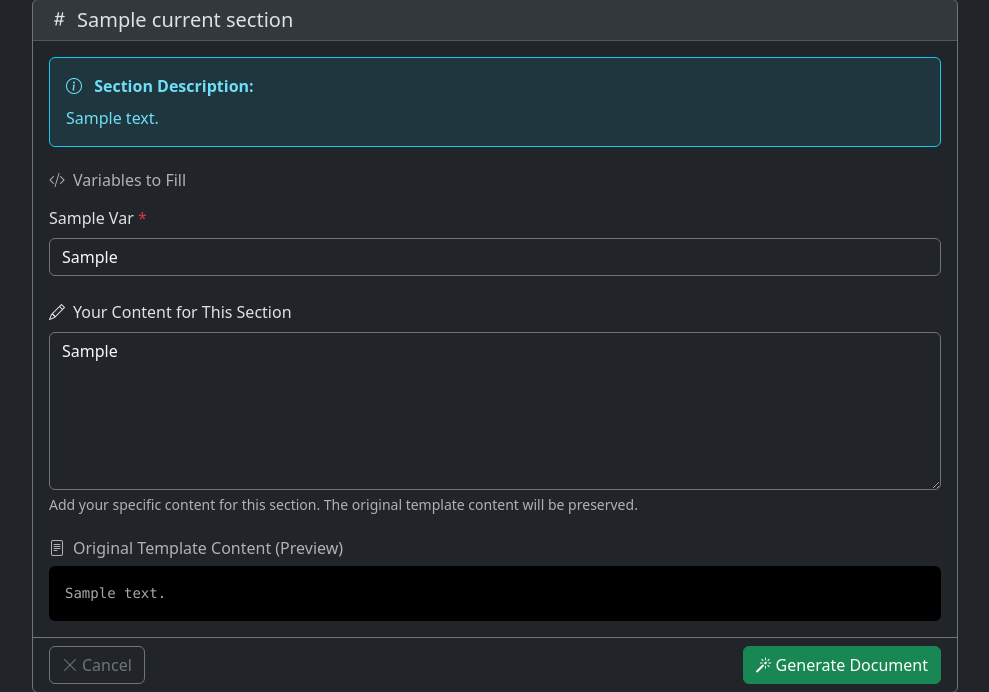
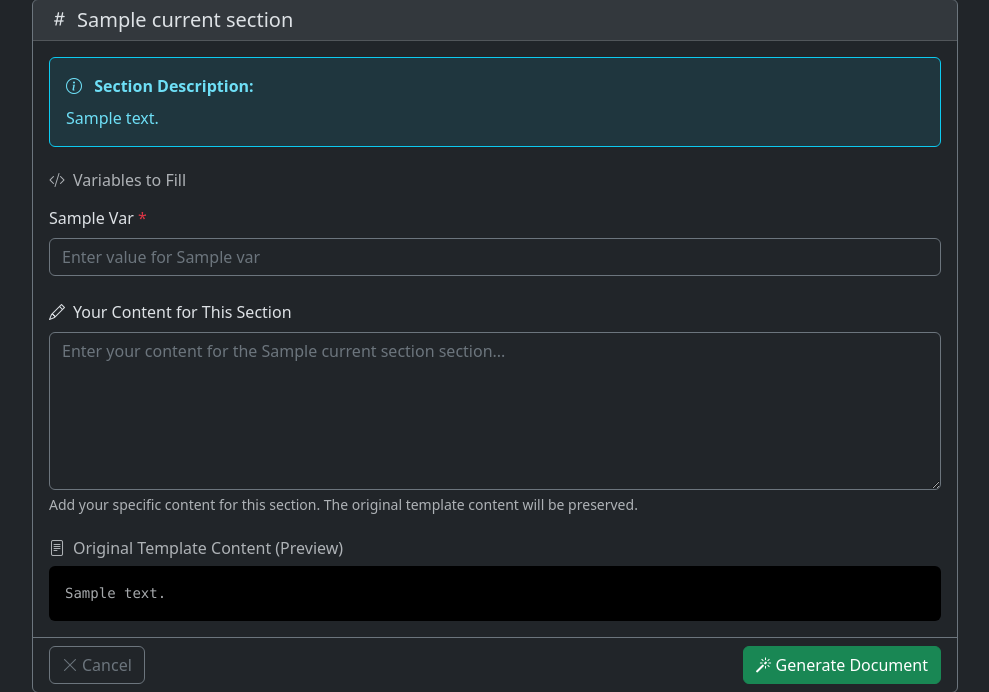
Before and after one commit to DXCSithlordPadawan/BMAD_Forge, a Django app: template webapp/forge/templates/forge/generate_document_wizard.html in a window 1280 px wide. Shown: the part 215-907 px from the top of the page, without its empty margins (145-1134 px from the left). Run offline with Django 5.2, Linux system fonts and the light colour scheme; the template is opened without the code that fills it: most values are stand-ins (such as "Sample title", 1, 10 or a date in 2020); data that the repository does not hold is empty; some libraries are stand-ins or nearby versions.

Commit message:
Fix template value access in wizard form fields
Co-authored-by: DXCSithlordPadawan <183814259+DXCSithlordPadawan@users.noreply.github.com>

```diff
--- a/webapp/forge/templates/forge/generate_document_wizard.html
+++ b/webapp/forge/templates/forge/generate_document_wizard.html
@@ -172,7 +172,7 @@
                                        class="form-control bg-dark text-light border-secondary variable-input"
                                        id="var_{{ var }}"
                                        name="var_{{ var }}"
-                                       value="{{ section_data|default_if_none:'' }}"
+                                       value=""
                                        placeholder="Enter value for {{ var }}"
                                        data-variable="{{ var }}"
                                        required>
@@ -190,7 +190,7 @@
                                       id="section_content"
                                       name="section_content"
                                       rows="6"
-                                      placeholder="Enter your content for the {{ current_section.section_name }} section...">{{ section_data|default_if_none:'' }}</textarea>
+                                      placeholder="Enter your content for the {{ current_section.section_name }} section..."></textarea>
                             <div class="form-text text-muted">
                                 Add your specific content for this section. The original template content will be preserved.
                             </div>
```
